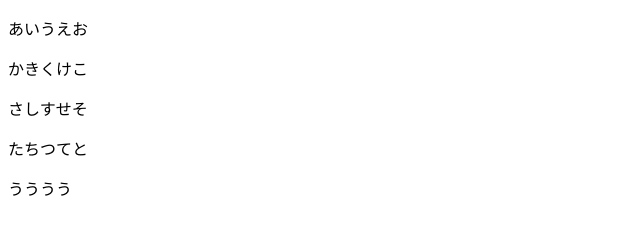
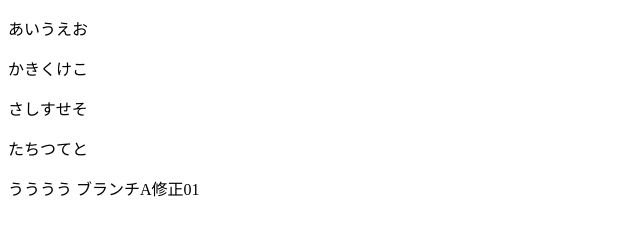
Before and after one commit to yukokinouchi/first-test, a plain HTML site: page index.html in a window 1280 px wide. Shown: the whole page, without its empty margins (0-640 px from the left). Drawn offline with Linux system fonts and the light colour scheme.

Commit message:
ブランチA修正01

```diff
--- a/index.html
+++ b/index.html
@@ -10,5 +10,6 @@
 <p>さしすせそ</p>
 <p>たちつてと</p>
 うううう
+ブランチA修正01
 </body>
 </html>
```
